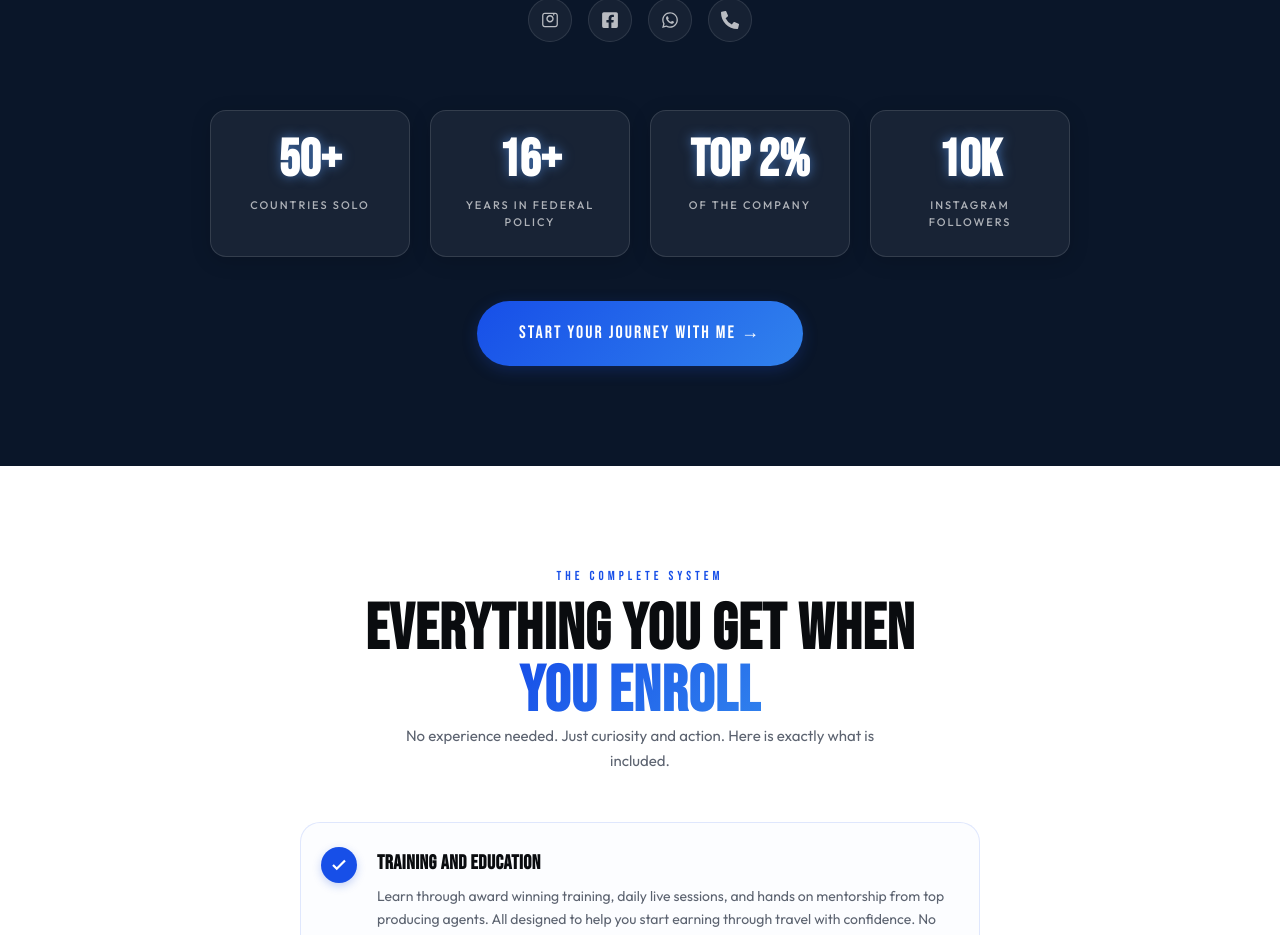
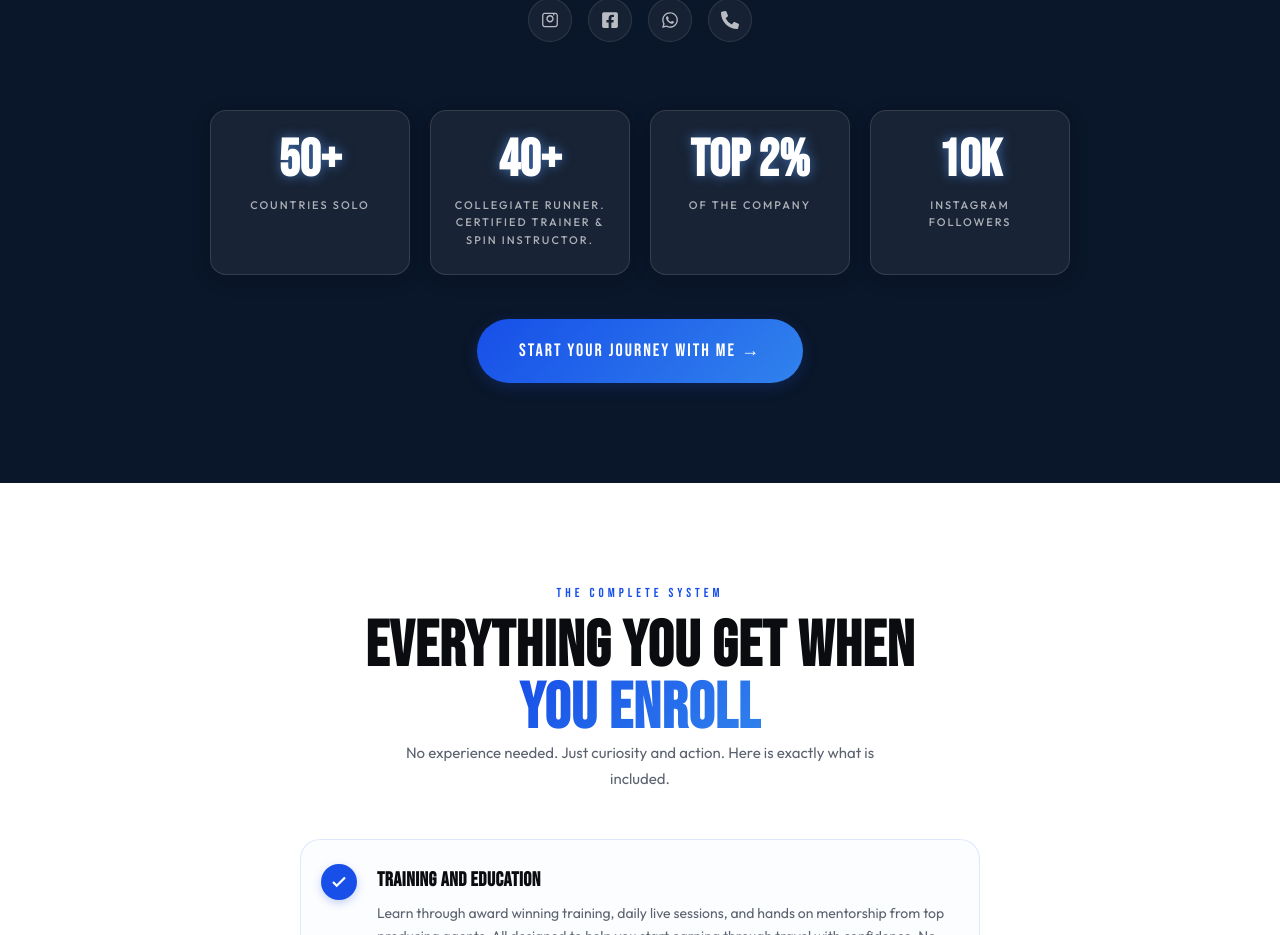
Before and after one commit to hamzashabbeer/morgan4adventur, a React (Vite) app: page / in a window 1280 px wide. Shown: the part 5015-5950 px from the top of the page. Built offline with nearby package versions, Linux system fonts and the light colour scheme; a web font is replaced by a local one.

Commit message:
Update stats: 40+ Years, Collegiate Runner, Certified Trainer & Spin Instructor

```diff
--- a/src/components/AboutCoach.tsx
+++ b/src/components/AboutCoach.tsx
@@ -115,7 +115,7 @@ export const AboutCoach: React.FC = () => {
 
       <div className="stat-row scroll-reveal">
         <StatCounter value="50+" label="Countries Solo" />
-        <StatCounter value="16+" label="Years in Federal Policy" />
+        <StatCounter value="40+" label="Collegiate Runner. Certified Trainer & Spin Instructor." />
         <StatCounter value="TOP 2%" label="of the Company" />
         <StatCounter value="10K" label="Instagram Followers" />
       </div>
```
